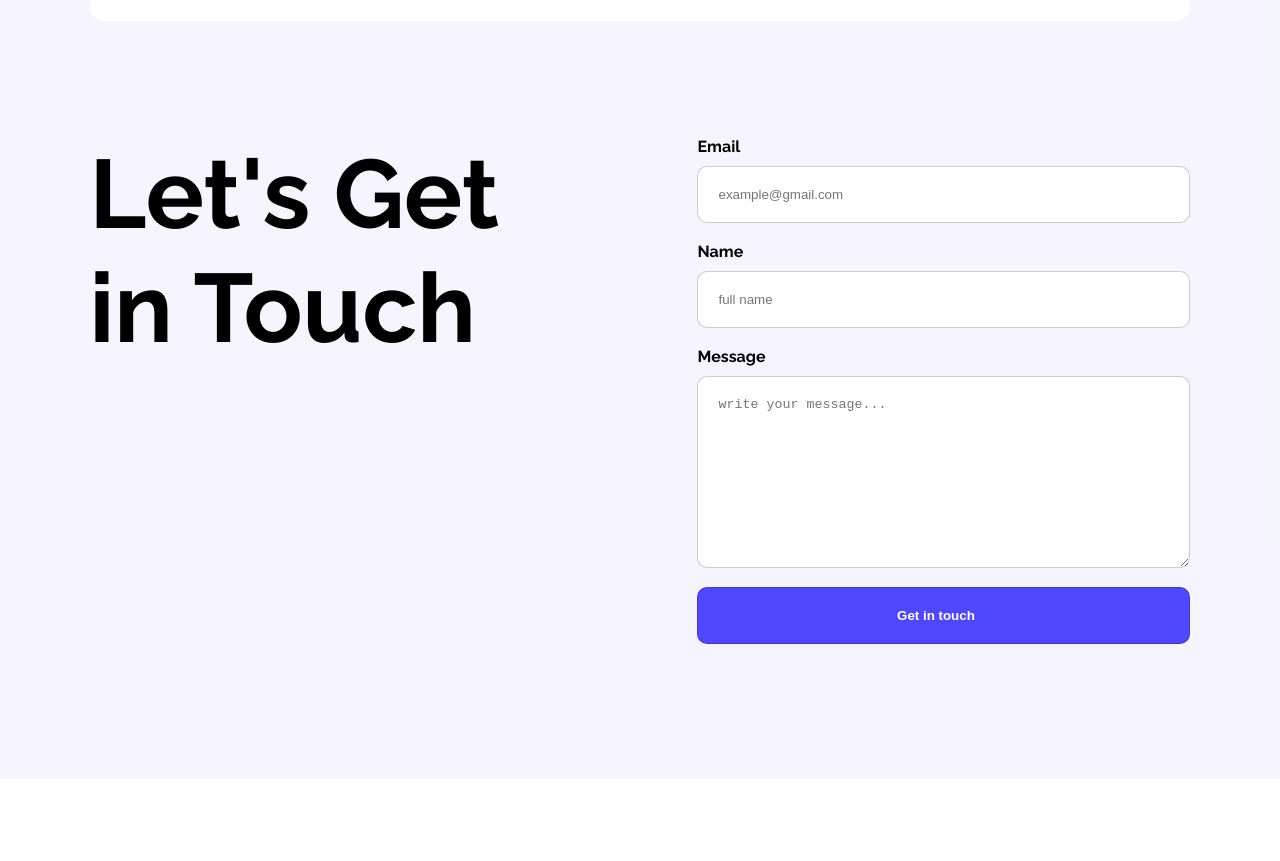
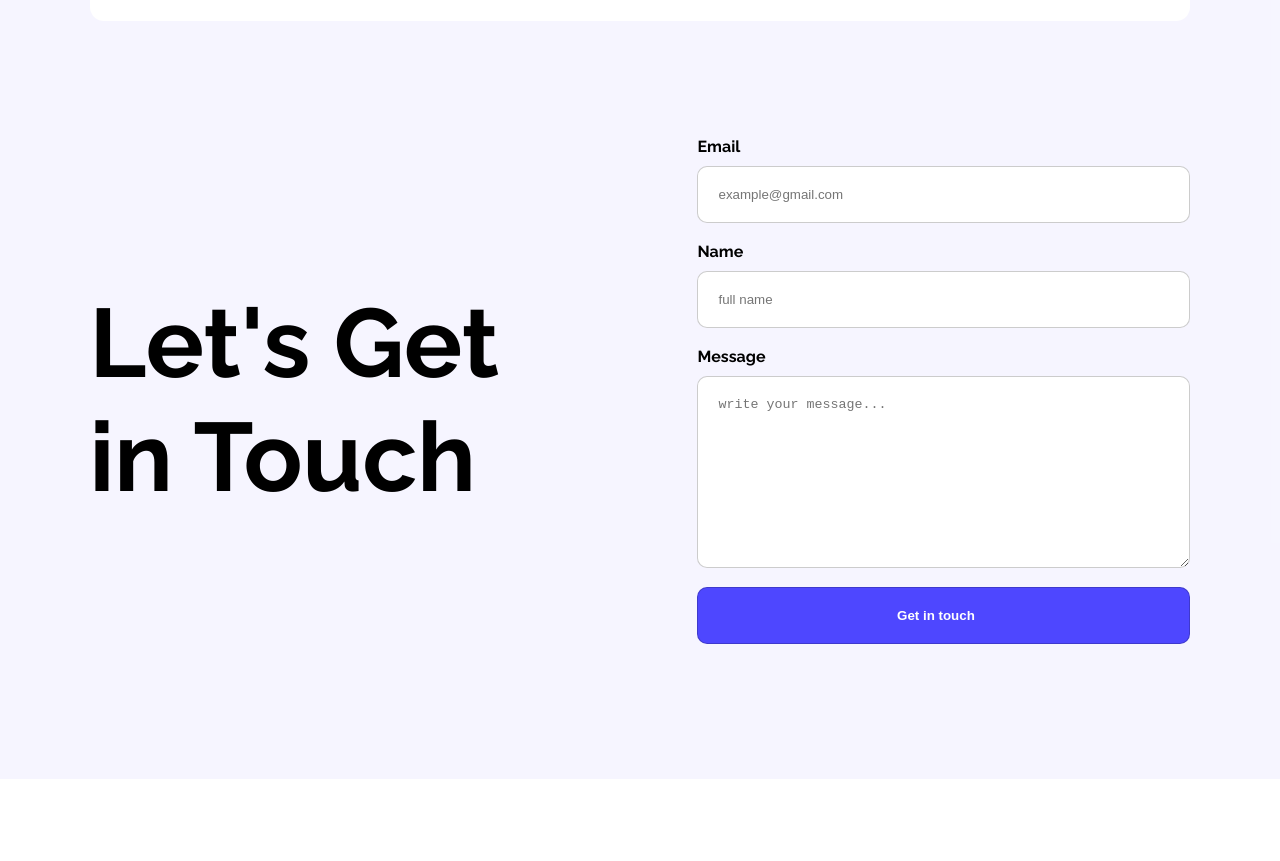
Before and after one commit to Aabir12/assignment01b12-html-css, a plain HTML site: page index.html in a window 1280 px wide. Shown: the part 2760-3621 px from the top of the page. Drawn offline with Linux system fonts and the light colour scheme.

Commit message:
fixing a error

```diff
--- a/Style/style.css
+++ b/Style/style.css
@@ -228,6 +228,11 @@ main section{
     font-size: 97px;
     font-weight: bold;
 }
+.in-touch{
+    display: flex;
+    justify-content: center;
+    align-items: center;
+}
 .get-in-touch-container input, .get-in-touch-container textarea{
     display: block;
     width: 100%;
--- a/index.html
+++ b/index.html
@@ -138,7 +138,7 @@
 
         <!-- get in touch section  -->
          <section class="get-in-touch-container">
-            <div><h2>Let's Get in Touch</h2></div>
+            <div class="in-touch"><h2>Let's Get in Touch</h2></div>
             <div>
                 <label for="email">Email</label>
                 <input type="email" name="email" id="" placeholder="example@gmail.com">
```
